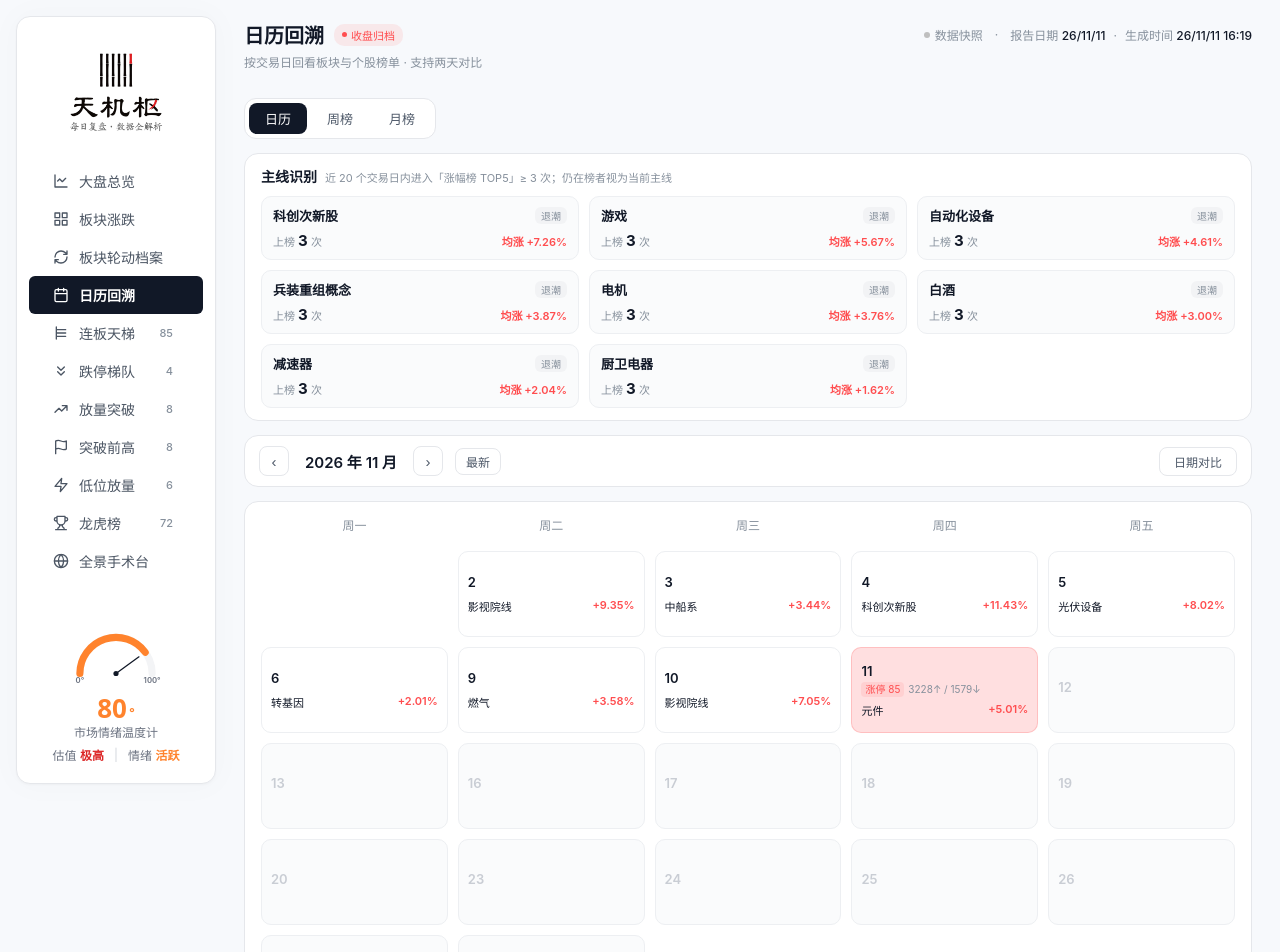
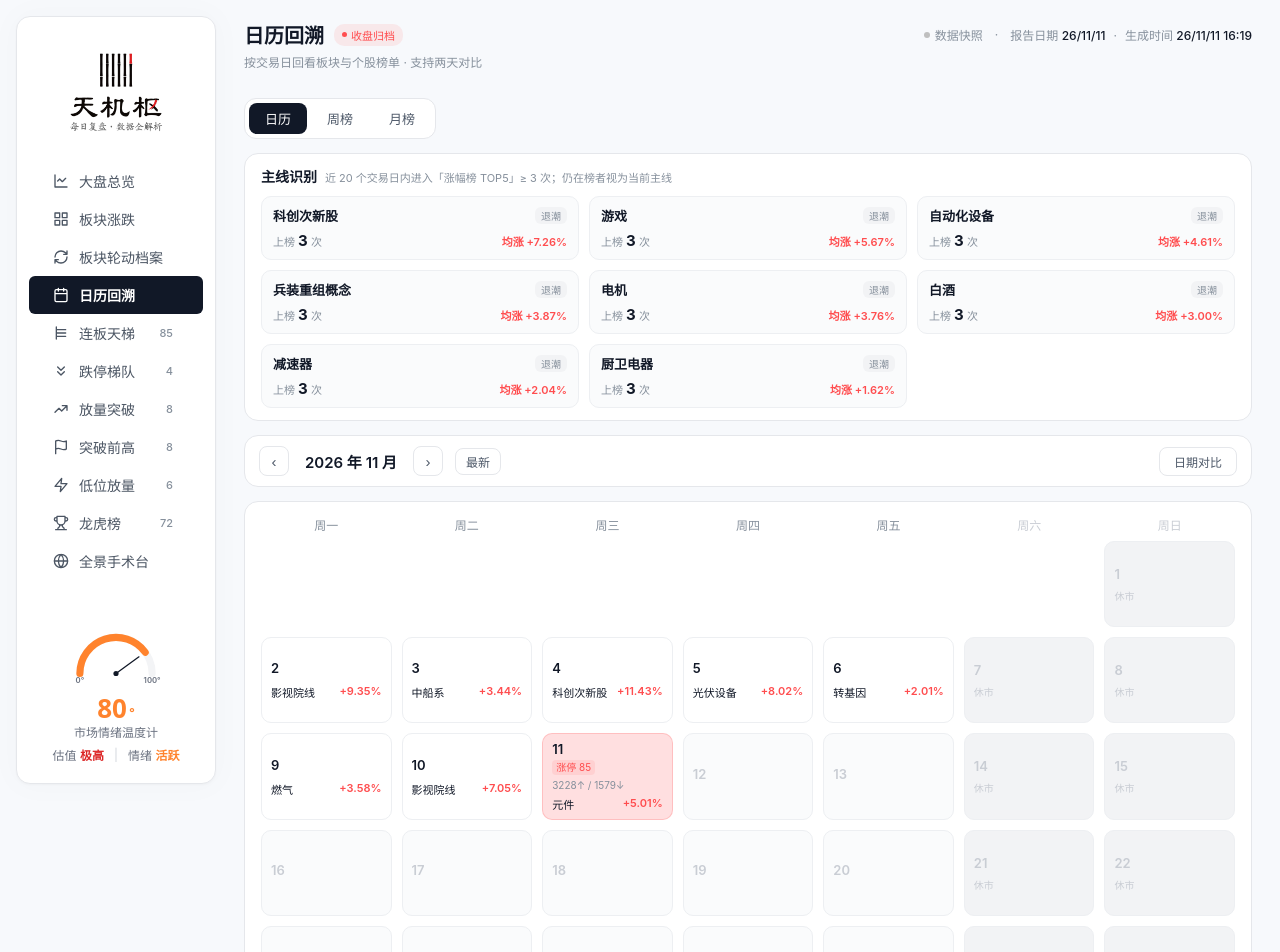
Before and after one commit to LEEYOKING/TianjiHub, a React (Vite) app: page /calendar in a window 1280 px wide. Shown: the top 952 px of the page. Built offline with nearby package versions, Linux system fonts and the light colour scheme.

Commit message:
日历改为 7 列（周一~周日），周末置灰标「休市」
之前只排周一~周五，会让整月看起来像丢了数据；改为标准月历布局，
周六日保留占位并置灰（#F2F3F5），仍不可点击，图例同步补充「周末休市」。

```diff
--- a/src/pages/Calendar.tsx
+++ b/src/pages/Calendar.tsx
@@ -28,23 +28,24 @@ import {
 } from '../data/calendarData';
 import { COLOR_DOWN, COLOR_FLAT, COLOR_TEXT, COLOR_UP } from '../utils/format';
 
-const WEEKDAYS = ['一', '二', '三', '四', '五'];
+const WEEKDAYS = ['一', '二', '三', '四', '五', '六', '日'];
 const pctColor = (v: number) => (v > 0 ? COLOR_UP : v < 0 ? COLOR_DOWN : COLOR_FLAT);
 const fmtPct = (v: number) => `${v > 0 ? '+' : ''}${v.toFixed(2)}%`;
 const pad2 = (n: number) => String(n).padStart(2, '0');
 
-/** 生成某月的格子（只含周一~周五；周六日不展示，用前置空格保证列对齐） */
+/** 生成某月的格子：周一~周日 7 列，非交易日由调用方置灰 */
 function buildCells(year: number, month: number): (number | null)[] {
   const firstWd = (new Date(Date.UTC(year, month - 1, 1)).getUTCDay() + 6) % 7; // 周一=0
   const daysInMonth = new Date(Date.UTC(year, month, 0)).getUTCDate();
   const cells: (number | null)[] = [];
   for (let i = 0; i < firstWd; i++) cells.push(null);
-  for (let d = 1; d <= daysInMonth; d++) {
-    const wd = (new Date(Date.UTC(year, month - 1, d)).getUTCDay() + 6) % 7;
-    if (wd >= 5) continue;   // 周末不展示
-    cells.push(d);
-  }
+  for (let d = 1; d <= daysInMonth; d++) cells.push(d);
   return cells;
+}
+
+/** 该日是周几（周一=0 … 周日=6） */
+function weekdayOf(year: number, month: number, day: number): number {
+  return (new Date(Date.UTC(year, month - 1, day)).getUTCDay() + 6) % 7;
 }
 
 /** 格子的热力底色：涨多红、跌多绿；无摘要（历史仅板块榜）为中性 */
@@ -458,16 +459,16 @@ export default function Calendar() {
 
       {!loading && !error && (
         <div style={{ background: '#fff', border: '1px solid #E5E7EB', borderRadius: 14, padding: isMobile ? '10px 8px 14px' : '14px 16px 18px' }}>
-          {/* 表头：周一~周五 */}
-          <div style={{ display: 'grid', gridTemplateColumns: 'repeat(5, 1fr)', gap: isMobile ? 6 : 10, marginBottom: 8 }}>
-            {WEEKDAYS.map((w) => (
-              <div key={w} style={{ textAlign: 'center', fontSize: 12, color: '#86909C', fontWeight: 500 }}>
+          {/* 表头：周一~周日 */}
+          <div style={{ display: 'grid', gridTemplateColumns: 'repeat(7, 1fr)', gap: isMobile ? 4 : 10, marginBottom: 8 }}>
+            {WEEKDAYS.map((w, i) => (
+              <div key={w} style={{ textAlign: 'center', fontSize: 12, color: i >= 5 ? '#C9CDD4' : '#86909C', fontWeight: 500 }}>
                 {isMobile ? w : `周${w}`}
               </div>
             ))}
           </div>
 
-          <div style={{ display: 'grid', gridTemplateColumns: 'repeat(5, 1fr)', gap: isMobile ? 6 : 10 }}>
+          <div style={{ display: 'grid', gridTemplateColumns: 'repeat(7, 1fr)', gap: isMobile ? 4 : 10 }}>
             {cells.map((d, i) => {
               if (d == null) return <div key={`b${i}`} />;
               const ds = `${y}-${pad2(m!)}-${pad2(d)}`;
@@ -476,25 +477,27 @@ export default function Calendar() {
               const isB = cmpB === ds;
               const selected = isA || isB;
               const hs = heatStyle(info);
+              const wd = weekdayOf(y!, m!, d);
+              const weekend = wd >= 5;
               return (
                 <button
                   key={ds}
                   onClick={() => { if (info) pickDate(ds); }}
-                  title={info ? `${ds} · 点击查看当日榜单` : `${ds} · 未归档（休市或早于归档起点）`}
+                  title={info ? `${ds} · 点击查看当日榜单` : `${ds} · ${weekend ? '周末休市' : '未归档（假日或早于归档起点）'}`}
                   style={{
                     textAlign: 'left', cursor: info ? 'pointer' : 'default',
-                    minHeight: isMobile ? 62 : 86,
+                    minHeight: isMobile ? 52 : 86,
                     borderRadius: 10,
                     border: `1px solid ${selected ? '#111827' : hs.borderColor}`,
                     boxShadow: selected ? '0 0 0 2px rgba(17,24,39,0.12)' : 'none',
-                    background: info ? hs.background : '#FAFBFC',
-                    padding: isMobile ? '5px 6px' : '7px 9px',
+                    background: info ? hs.background : weekend ? '#F2F3F5' : '#FAFBFC',
+                    padding: isMobile ? '4px 5px' : '7px 9px',
                     font: 'inherit',
                     transition: 'transform .12s ease',
                   }}
                 >
                   <div style={{ display: 'flex', alignItems: 'baseline', justifyContent: 'space-between', gap: 4 }}>
-                    <span style={{ fontSize: isMobile ? 12 : 13, fontWeight: 600, color: info ? COLOR_TEXT : '#C9CDD4' }}>{d}</span>
+                    <span style={{ fontSize: isMobile ? 11 : 13, fontWeight: 600, color: info ? COLOR_TEXT : '#C9CDD4' }}>{d}</span>
                     <span style={{ display: 'flex', alignItems: 'center', gap: 3 }}>
                       {eventDates.has(ds) && (
                         <i
@@ -511,7 +514,11 @@ export default function Calendar() {
                     </span>
                   </div>
 
-                  {!info && <div style={{ fontSize: 10, color: '#C9CDD4', marginTop: 6 }}>{new Date(Date.UTC(y!, m! - 1, d)).getUTCDay() % 6 === 0 ? '休市' : ''}</div>}
+                  {!info && (
+                    <div style={{ fontSize: 10, color: '#C9CDD4', marginTop: 6 }}>
+                      {weekend ? '休市' : ''}
+                    </div>
+                  )}
 
                   {info && (
                     <>
@@ -557,6 +564,9 @@ export default function Calendar() {
               <i style={{ width: 12, height: 12, borderRadius: 3, background: '#FAFBFC', border: '1px solid #EDEFF2', display: 'inline-block' }} />未归档
             </span>
             <span style={{ display: 'flex', alignItems: 'center', gap: 5 }}>
+              <i style={{ width: 12, height: 12, borderRadius: 3, background: '#F2F3F5', border: '1px solid #EDEFF2', display: 'inline-block' }} />周末休市
+            </span>
+            <span style={{ display: 'flex', alignItems: 'center', gap: 5 }}>
               <i style={{ width: 6, height: 6, borderRadius: '50%', background: '#F5A623', display: 'inline-block' }} />有事件标注
             </span>
             <span>格内：涨停数 + 当日最强板块（成交额 ≥ 5 亿）</span>
```
